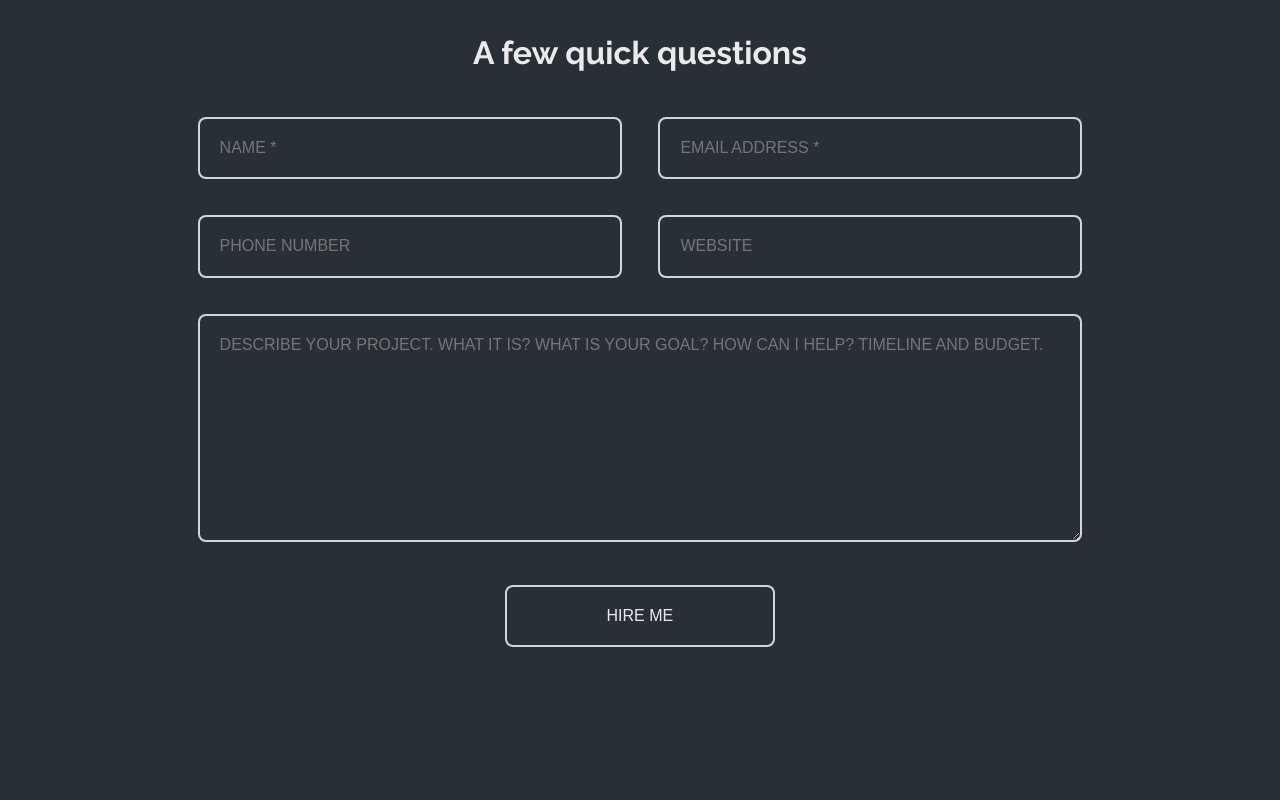
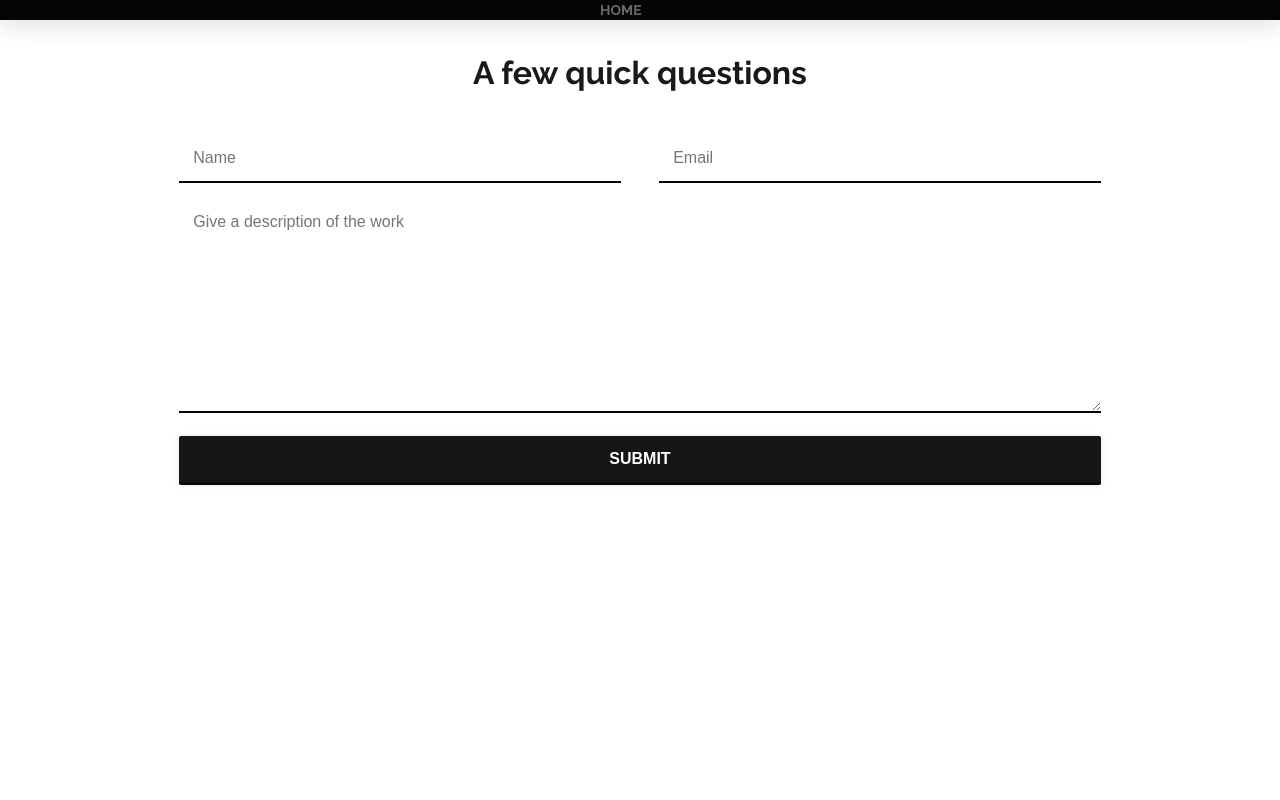
Before and after one commit to jayant840084/portfolio, a Django app: page /hire-me/ in a window 1280 px wide. Run offline with Django 3.2, Linux system fonts and the light colour scheme; parts of the project's set-up code (start-up, migrations or seed data) failed here and were passed over.

Commit message:
Added hire-me

```diff
--- /dev/null
+++ b/jayantsingh/hireme/forms.py
@@ -0,0 +1,31 @@
+from django import forms
+
+
+class HireMeForm(forms.Form):
+    name = forms.CharField(
+        max_length=100,
+        required=True,
+        widget=forms.TextInput(
+            attrs={
+                'placeholder':'Name'
+            }
+        )
+    )
+    email = forms.EmailField(
+        max_length=100,
+        required=True,
+        widget=forms.TextInput(
+            attrs={
+                'placeholder':'Email'
+            }
+        )
+    )
+    description = forms.CharField(
+        max_length=10000,
+        required=True,
+        widget=forms.Textarea(
+            attrs={
+                'placeholder':'Give a description of the work'
+            }
+        )
+    )
--- a/jayantsingh/hireme/urls.py
+++ b/jayantsingh/hireme/urls.py
@@ -2,6 +2,8 @@ from django.conf.urls import url
 
 from hireme import views
 
+
 urlpatterns = [
+    url(r'^thankyou/', views.thankyou),
     url(r'^$', views.index),
 ]
--- a/jayantsingh/hireme/views.py
+++ b/jayantsingh/hireme/views.py
@@ -1,7 +1,31 @@
 from django.shortcuts import render
+from django.http import HttpResponseRedirect
+
+from .forms import HireMeForm
+from .notify import notify
 
 
 def index(request):
+    if(request.method == 'POST'):
+        form = HireMeForm(request.POST)
+        if form.is_valid():
+            notify(form.cleaned_data)
+            form = HireMeForm()
+            return render(request, 'hireme/home.html', {
+                'title': 'Hire Me | Jayant Singh',
+                'form': form,
+                'success': True
+            })
+    else:
+        form = HireMeForm()
+
     return render(request, 'hireme/home.html', {
-        'title': 'Hire Me | Jayant Singh'
+        'title': 'Hire Me | Jayant Singh',
+        'form': form
     })
+
+def thankyou(request):
+    return render(request, 'hireme/thankyou.html', {
+        'title': 'Thankyou | Jayant Singh',
+        'message': 'Thankyou..'
+    })
--- a/jayantsingh/jayantsingh/static/css/hireme/base.css
+++ b/jayantsingh/jayantsingh/static/css/hireme/base.css
@@ -9,6 +9,7 @@ body {
     left: 0;
     top: 0;
     font-size: 100%;
+    background-color: #ffffff;
 }
 
 /* ROOT FONT STYLES */
@@ -16,8 +17,7 @@ body {
 * {
     /*font-family: 'Ubuntu', sans-serif;*/
     font-family: 'Raleway', sans-serif;
-    background-color: #292F36;
-    color: rgba(255, 255, 255, 0.9);
+    color: rgba(0, 0, 0, 0.9);
     line-height: 1.5;
     font-size: 1rem;
     box-sizing: border-box;
@@ -248,38 +248,121 @@ p {
     }
 }
 
+
+
+nav {
+    background: #050505;
+    height: 20px;
+    box-shadow: 0 0 30px 0 rgba(0, 0, 0, 0.2);
+}
+
+nav a {
+    color: rgba(255, 255, 255, 0.4);
+    text-decoration: none;
+    padding: 0;
+    margin: 0;
+}
+
+nav p {
+    text-align: center;
+    padding: 3px 0;
+    margin: 0;
+    color: inherit;
+    line-height: 1;
+    font-size: 14px;
+    font-weight: 600;
+}
+
+nav a:hover {
+    color: rgba(255, 255, 255, 0.8);
+}
+
+
+
 form {
     box-sizing: content-box;
 }
 
-input {
+input,
+textarea {
     width: 100%;
     height:auto;
-    border: 2px solid rgba(255, 255, 255, 0.8);
-    border-radius: 8px;
-    padding: 20px;
+    border: 0;
+    border-radius: 0;
+    border-bottom: 2px solid #050505;
+    padding: 14px;
     outline: none;
+}
+
+
+/*IE9*/
+*::selection {
+    background-color:transparent;
+}
+*::-moz-selection {
+    background-color:transparent;
+}
+* {
+    -webkit-user-select: none;
+    -moz-user-select: -moz-none;
+    -ms-user-select: none;
+    user-select: none;
+    -webkit-tap-highlight-color: rgba(0, 0, 0, 0);
+}
+input[type="text"], textarea, [contenteditable]
+{
+
+    -webkit-user-select: text;
+    -moz-user-select: text;
+    -ms-user-select: text;
+    user-select: text;
+}
+
+
+
+
+
+input[type=submit] {
+    color: #ffffff;
+    text-transform: uppercase;
+    font-weight: 600;
+    background: transparent;
+    background: #151515;
+    border-radius: 2px;
+    box-shadow: 0 0 6px 0 rgba(0, 0, 0, 0.1);
 }
 
 input:focus,
 textarea:focus{
-    border-color: #7FC6A4;
-}
-
-textarea {
-    width: 100%;
-    height:auto;
-    border: 2px solid rgba(255, 255, 255, 0.8);
-    border-radius: 8px;
-    padding: 20px;
-    outline: none;
+    border-color: #44BBA4;
 }
 
 .padding {
     padding: 10px 0;
 }
 
+input[type=submit] {
+    cursor: pointer;
+}
+
 h1 {
     text-align: center;
 
 }
+
+
+.success {
+    height: auto;
+    background: #1B5E20;
+    color: #ffffff;
+    border-bottom: 1px solid #164b1a;
+    box-shadow: 0 0 6px 0 rgba(0, 0, 0, 0.1);
+    text-align: center;
+}
+
+.success p {
+    font-size: 16px;
+    color: #ffffff;
+    font-weight: 600;
+    margin: 0;
+}
--- a/jayantsingh/jayantsingh/templates/hireme/home.html
+++ b/jayantsingh/jayantsingh/templates/hireme/home.html
@@ -8,51 +8,65 @@
 <link rel="stylesheet" type="text/css" href="{% static 'css/hireme/base.css'%}">
 <link rel="stylesheet" type="text/css" href="{% static 'css/normailze.css'%}">
 
+<script>
+    function submitHireRequest(event, data) {
+        console.log(event)
+        console.log(data)
+    }
+</script>
+
 {% endblock %}
 
 {% block 'body' %}
+<header>
+    <nav>
         <div class="container">
+            <div class="col-12">
+                <a href="https://jayantsingh.in"><p>HOME</p></a>
+            </div>
+        </div>
+    </nav>
+    {% if success %}
+    <div class="success">
+        <div class="row">
+            <div class="col-12">
+                <p>Thankyou. Expect a response in 24 hours.</p>
+            </div>
+        </div>
+    </div>
+    {% endif %}
     <div class="row">
         <div class="col-12">
             <h1>A few quick questions</h1>
-            <form action="">
-                <div class="row">
+        </div>
+    </div>
+</header>
+<div class="container">
+    <form action="/hire-me/" method="POST" class="row">
+        {% csrf_token %}
+        {{ form.non_field_errors }}
         <div class="col-6">
-                        <div class="padding">
-                            <input type="text" placeholder="NAME *">
+            <div class="fieldWrapper">
+                {{ form.name.errors }}
+                {{ form.name }}
             </div>
         </div>
         <div class="col-6">
-                        <div class="padding">
-                            <input type="email" placeholder="EMAIL ADDRESS *">
-                        </div>
-                    </div>
-                    <div class="col-6">
-                        <div class="padding">
-                            <input type="number" placeholder="PHONE NUMBER">
-                        </div>
-                    </div>
-                    <div class="col-6">
-                        <div class="padding">
-                            <input type="text" placeholder="WEBSITE">
+            <div class="fieldWrapper">
+                {{ form.email.errors }}
+                {{ form.email }}
             </div>
         </div>
         <div class="col-12">
-                        <div class="padding">
-                            <textarea name="work" id="work" cols="30" rows="10" placeholder="DESCRIBE YOUR PROJECT. WHAT IT IS? WHAT IS YOUR GOAL? HOW CAN I HELP? TIMELINE AND BUDGET."></textarea>
+            <div class="fieldWrapper">
+                {{ form.description.errors }}
+                {{ form.description }}
             </div>
         </div>
-                    <div class="col-4"></div>
-                    <div class="col-4">
-                        <div class="padding">
-                            <input type="submit" value="HIRE ME">
-                        </div>
-                    </div>
-                    <div class="col-4"></div>
+        <div class="col-12">
+            <input type="submit" value="Submit" onclick="submitHireRequest();" />
         </div>
     </form>
 </div>
-    </div>
-</div>
 
 {% endblock %}
```
Also changed, not shown: jayantsingh/hireme/notify.py (added, +13 -0 lines), jayantsingh/jayantsingh/static/css/home/base.css (+29 -19 lines), jayantsingh/jayantsingh/templates/hireme/thankyou.html (added, +25 -0 lines), jayantsingh/jayantsingh/templates/home/page_projects.html (+68 -22 lines), requirements.txt (+14 -0 lines), 2 other files. Lines whose indentation alone changed are shown as unchanged.
